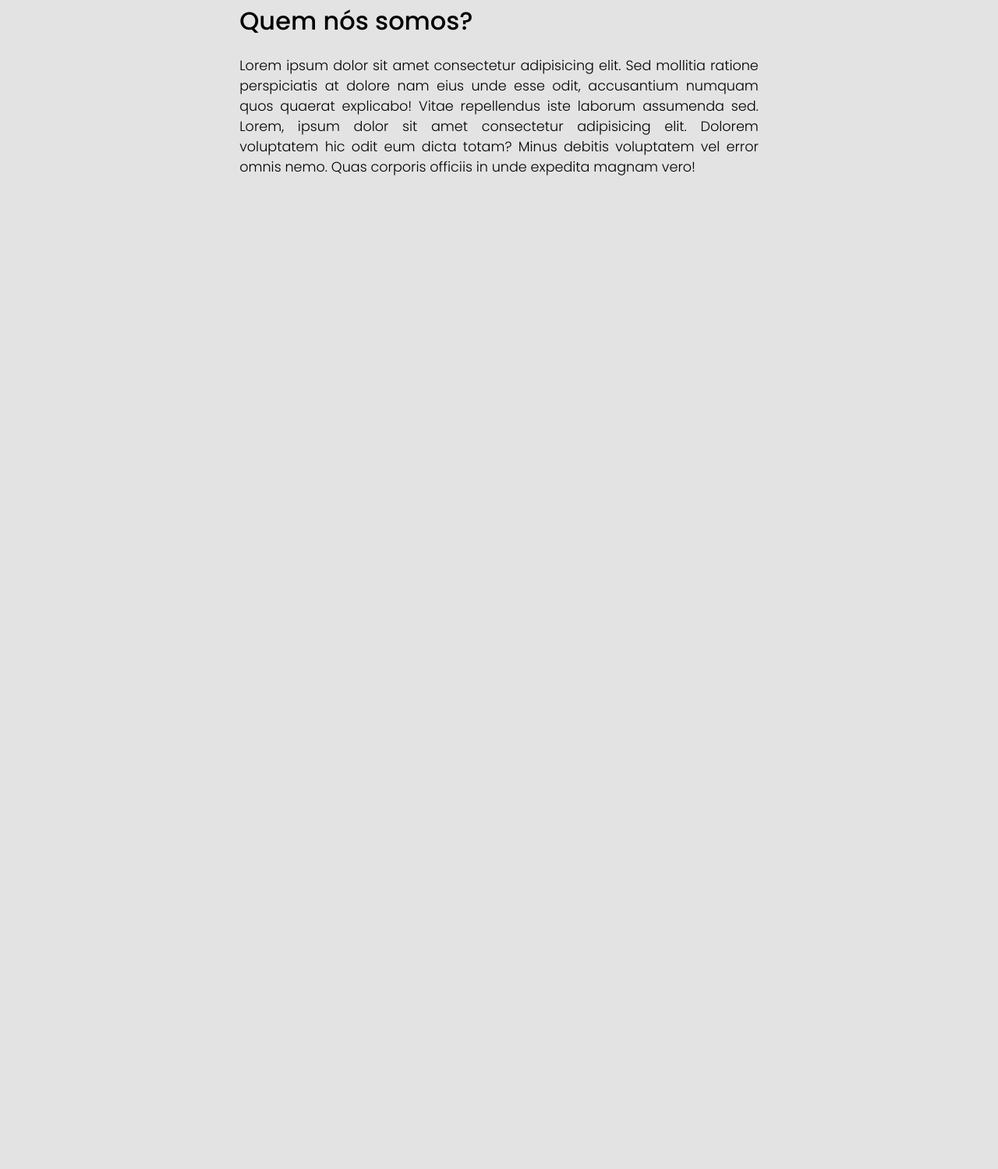
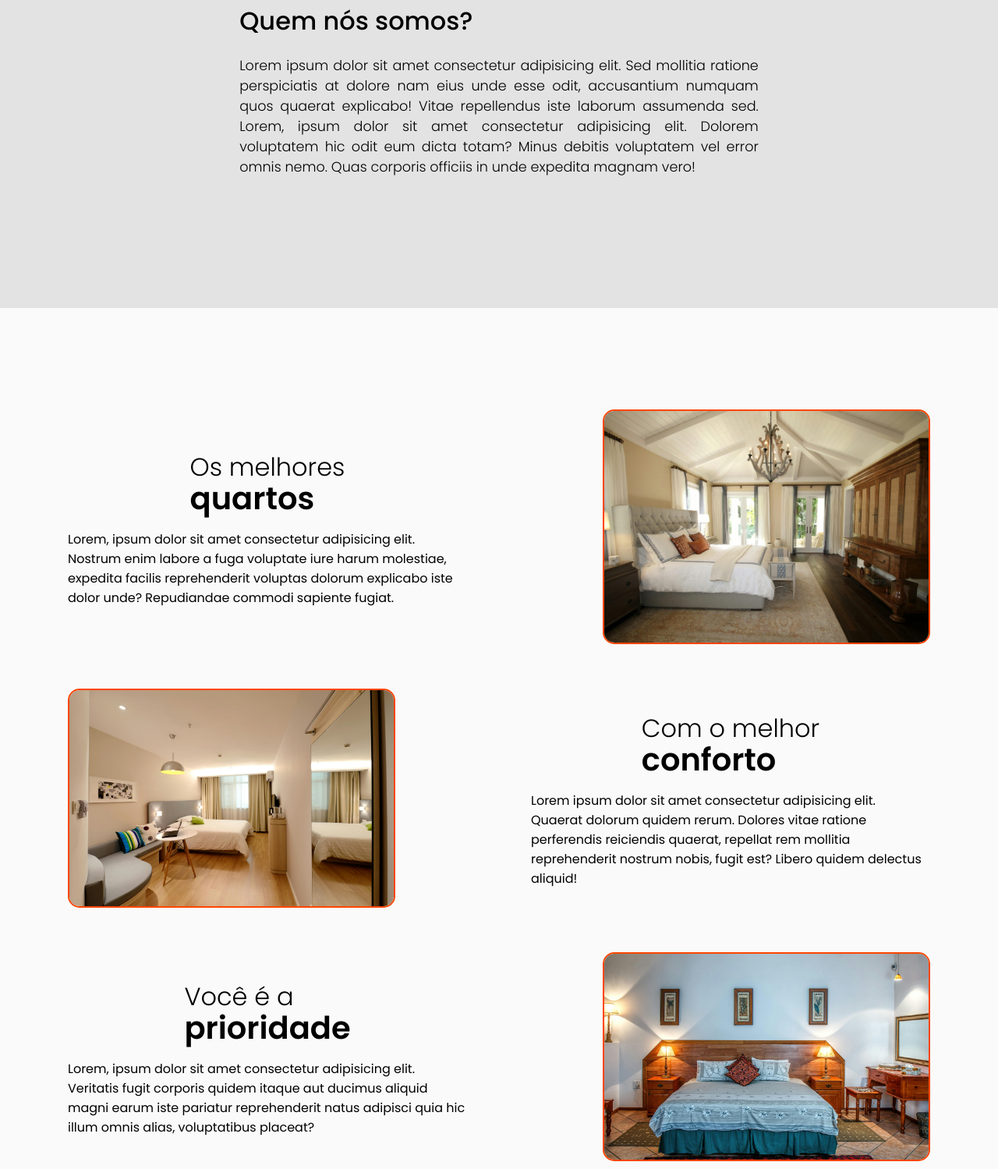
Before and after one commit to PedroPimpao/projeto-pousada, a plain HTML site: page index.html in a window 1280 px wide. Shown: the part 957-2456 px from the top of the page at 78% size. Before the commit the page ends 1352 px from the top, so only its background shows below. Drawn offline with Linux system fonts and the light colour scheme.

Commit message:
Secao quartos

```diff
--- a/index.html
+++ b/index.html
@@ -33,7 +33,7 @@
                     <ul>
                         <li><a href="#hero-site">Início</a></li>
                         <li><a href="#sobre">Sobre</a></li>
-                        <li><a href="#">Quartos</a></li>
+                        <li><a href="#quartos">Quartos</a></li>
                         <li><a href="#">Serviços</a></li>
                         <li><a href="#">Galeria</a></li>
                         <li><a href="#">Atrações</a></li>
@@ -75,5 +75,43 @@
         </div>
 
     </section>
+
+    <section class="quartos" id="quartos">
+
+        <div class="interface">
+
+            <article class="itens-container">
+                <div class="txt-itens">
+                    <h2>Os melhores <span>quartos</span></h2>
+                    <p>Lorem, ipsum dolor sit amet consectetur adipisicing elit. Nostrum enim labore a fuga voluptate iure harum molestiae, expedita facilis reprehenderit voluptas dolorum explicabo iste dolor unde? Repudiandae commodi sapiente fugiat.</p>
+                </div>
+                <div class="img-itens">
+                    <img src="src/images/quarto1.jpg" alt="Quarto 1">
+                </div>
+            </article>
+
+            <article class="itens-container" id="item-container-2">
+                <div class="txt-itens">
+                    <h2>Com o melhor <span>conforto</span></h2>
+                    <p>Lorem ipsum dolor sit amet consectetur adipisicing elit. Quaerat dolorum quidem rerum. Dolores vitae ratione perferendis reiciendis quaerat, repellat rem mollitia reprehenderit nostrum nobis, fugit est? Libero quidem delectus aliquid!</p>
+                </div>
+                <div class="img-itens">
+                    <img src="src/images/quarto2.jpg" alt="Quarto 2">
+                </div>
+            </article>
+
+            <article class="itens-container">
+                <div class="txt-itens">
+                    <h2>Você é a <span>prioridade</span></h2>
+                    <p>Lorem, ipsum dolor sit amet consectetur adipisicing elit. Veritatis fugit corporis quidem itaque aut ducimus aliquid magni earum iste pariatur reprehenderit natus adipisci quia hic illum omnis alias, voluptatibus placeat?</p>
+                </div>
+                <div class="img-itens">
+                    <img src="src/images/quarto3.jpg" alt="Quarto 3">
+                </div>
+            </article>
+
+        </div>
+
+    </section>
 </body>
 </html>
--- a/src/css/style.css
+++ b/src/css/style.css
@@ -150,3 +150,55 @@ section.sobre{
     font-weight: 300;
     font-size: 1.1em;
 }
+
+/* Estilo da Secao Quartos */
+
+section.quartos{
+    display: flex;
+    background-color: #fafafa;
+}
+
+.quartos .interface{
+    width: 100%;
+    padding: 80px 0;
+}
+
+.itens-container{
+    width: 100%;
+    margin: 50px 0;
+    display: flex;
+    flex-direction: row;
+    justify-content: space-around;
+    align-items: center;
+}
+
+#item-container-2{
+    flex-direction: row-reverse;
+}
+
+.itens-container .txt-itens{
+    display: flex;
+    flex-direction: column;
+    align-items: center;
+    gap: 20px;
+    width: 40%;
+}
+
+.itens-container .txt-itens h2{
+    font-size: 2em;
+    font-weight: 300;
+    line-height: 40px;
+}
+
+.itens-container .txt-itens h2 span{
+    display: block;
+    font-weight: 600;
+    font-size: 2.5rem;
+}
+
+
+.itens-container .img-itens img{
+    width: 420px;
+    border-radius: 15px;
+    border: 2px solid orangered;
+}
```
Also changed, not shown: src/images/quarto1.jpg (added), src/images/quarto2.jpg (added), src/images/quarto3.jpg (added).
